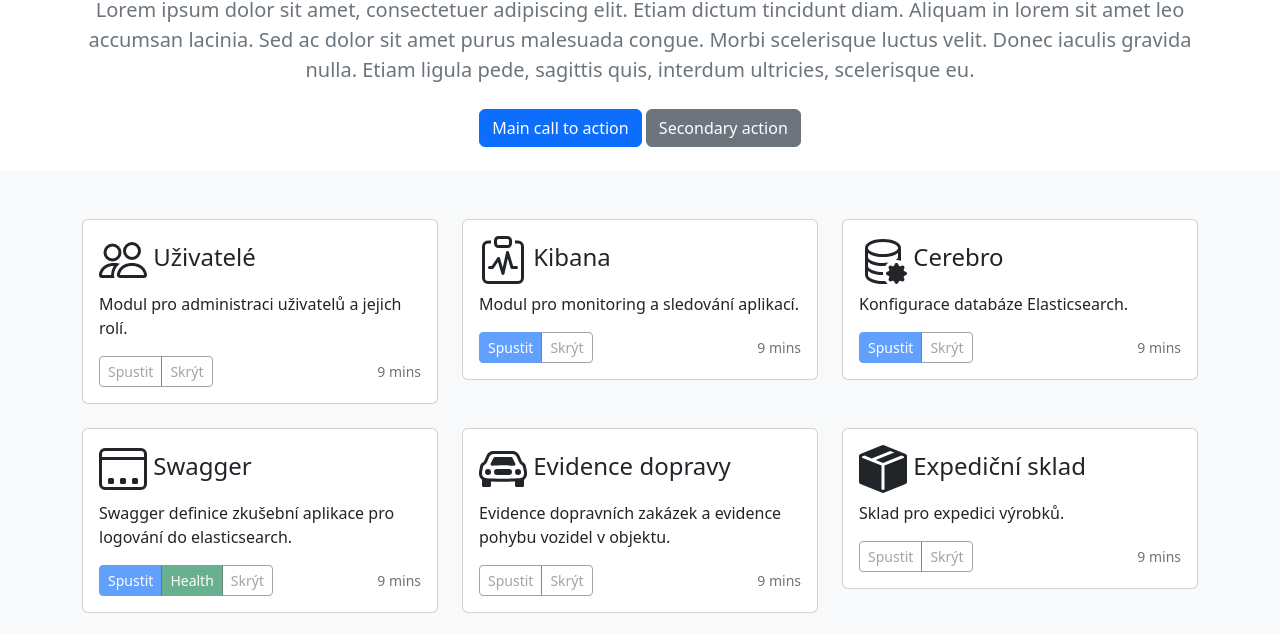
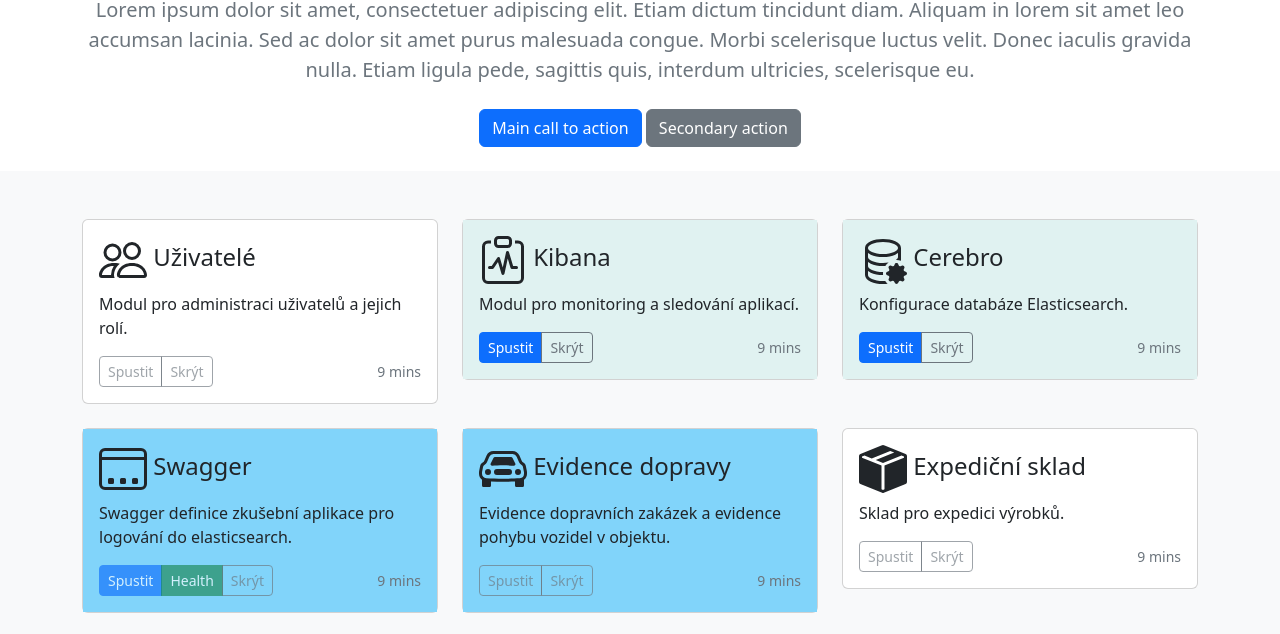
Before and after one commit to ladislav-filip/ElasticLogging, a plain HTML site: page nginx-html/index.html in a window 1280 px wide. Shown: the part 117-751 px from the top of the page. Drawn offline with nearby package versions, Linux system fonts and the light colour scheme.

Commit message:
Vylepšení UI

```diff
--- /dev/null
+++ b/nginx-html/css/demo.css
@@ -0,0 +1,6 @@
+.bg-app3 {
+    background-color: #E0F2F1;
+}
+.bg-next {
+    background-color: #81D4FA;
+}
--- a/nginx-html/index.html
+++ b/nginx-html/index.html
@@ -5,6 +5,7 @@
     <meta name="viewport" content="width=device-width, initial-scale=1, shrink-to-fit=no">
     <title>Family Product</title>
     <link rel="stylesheet" href="css/bootstrap.min.css">
+    <link rel="stylesheet" href="css/demo.css">
 </head>
 <body>
 
@@ -66,7 +67,7 @@
                 </div>
                 <div class="col-md-4">
                     <div class="card mb-4 box-shadow">
-                        <div class="card-body">
+                        <div class="card-body bg-app3">
                             <h4>
                                 <svg xmlns="http://www.w3.org/2000/svg" width="48" height="48" fill="currentColor" class="bi bi-clipboard-pulse" viewBox="0 0 16 16">
                                     <path fill-rule="evenodd" d="M10 1.5a.5.5 0 0 0-.5-.5h-3a.5.5 0 0 0-.5.5v1a.5.5 0 0 0 .5.5h3a.5.5 0 0 0 .5-.5v-1Zm-5 0A1.5 1.5 0 0 1 6.5 0h3A1.5 1.5 0 0 1 11 1.5v1A1.5 1.5 0 0 1 9.5 4h-3A1.5 1.5 0 0 1 5 2.5v-1Zm-2 0h1v1H3a1 1 0 0 0-1 1V14a1 1 0 0 0 1 1h10a1 1 0 0 0 1-1V3.5a1 1 0 0 0-1-1h-1v-1h1a2 2 0 0 1 2 2V14a2 2 0 0 1-2 2H3a2 2 0 0 1-2-2V3.5a2 2 0 0 1 2-2Zm6.979 3.856a.5.5 0 0 0-.968.04L7.92 10.49l-.94-3.135a.5.5 0 0 0-.895-.133L4.232 10H3.5a.5.5 0 0 0 0 1h1a.5.5 0 0 0 .416-.223l1.41-2.115 1.195 3.982a.5.5 0 0 0 .968-.04L9.58 7.51l.94 3.135A.5.5 0 0 0 11 11h1.5a.5.5 0 0 0 0-1h-1.128L9.979 5.356Z"/>
@@ -75,8 +76,8 @@
                             <p class="card-text">Modul pro monitoring a sledování aplikací.</p>
                             <div class="d-flex justify-content-between align-items-center">
                                 <div class="btn-group">
-                                    <a role="button" modul="yes" class="btn btn-sm btn-primary" href="/kibana/" target="_blank" >Spustit</a>
-                                    <button modul="yes" type="button" class="btn btn-sm btn-outline-secondary">Skrýt</button>
+                                    <a role="button" class="btn btn-sm btn-primary" href="/kibana/" target="_blank" >Spustit</a>
+                                    <button type="button" class="btn btn-sm btn-outline-secondary">Skrýt</button>
                                 </div>
                                 <small class="text-muted">9 mins</small>
                             </div>
@@ -85,7 +86,7 @@
                 </div>
                 <div class="col-md-4">
                     <div class="card mb-4 box-shadow">
-                        <div class="card-body">
+                        <div class="card-body bg-app3">
                             <h4>
                                 <svg xmlns="http://www.w3.org/2000/svg" width="48" height="48" fill="currentColor" class="bi bi-database-gear" viewBox="0 0 16 16">
                                     <path d="M12.096 6.223A4.92 4.92 0 0 0 13 5.698V7c0 .289-.213.654-.753 1.007a4.493 4.493 0 0 1 1.753.25V4c0-1.007-.875-1.755-1.904-2.223C11.022 1.289 9.573 1 8 1s-3.022.289-4.096.777C2.875 2.245 2 2.993 2 4v9c0 1.007.875 1.755 1.904 2.223C4.978 15.71 6.427 16 8 16c.536 0 1.058-.034 1.555-.097a4.525 4.525 0 0 1-.813-.927C8.5 14.992 8.252 15 8 15c-1.464 0-2.766-.27-3.682-.687C3.356 13.875 3 13.373 3 13v-1.302c.271.202.58.378.904.525C4.978 12.71 6.427 13 8 13h.027a4.552 4.552 0 0 1 0-1H8c-1.464 0-2.766-.27-3.682-.687C3.356 10.875 3 10.373 3 10V8.698c.271.202.58.378.904.525C4.978 9.71 6.427 10 8 10c.262 0 .52-.008.774-.024a4.525 4.525 0 0 1 1.102-1.132C9.298 8.944 8.666 9 8 9c-1.464 0-2.766-.27-3.682-.687C3.356 7.875 3 7.373 3 7V5.698c.271.202.58.378.904.525C4.978 6.711 6.427 7 8 7s3.022-.289 4.096-.777ZM3 4c0-.374.356-.875 1.318-1.313C5.234 2.271 6.536 2 8 2s2.766.27 3.682.687C12.644 3.125 13 3.627 13 4c0 .374-.356.875-1.318 1.313C10.766 5.729 9.464 6 8 6s-2.766-.27-3.682-.687C3.356 4.875 3 4.373 3 4Z"/>
@@ -95,8 +96,8 @@
                             <p class="card-text">Konfigurace databáze Elasticsearch.</p>
                             <div class="d-flex justify-content-between align-items-center">
                                 <div class="btn-group">
-                                    <a role="button" modul="yes" class="btn btn-sm btn-primary" href="/cerebro/" target="_blank" >Spustit</a>
-                                    <button modul="yes" type="button" class="btn btn-sm btn-outline-secondary">Skrýt</button>
+                                    <a role="button" class="btn btn-sm btn-primary" href="/cerebro/" target="_blank" >Spustit</a>
+                                    <button type="button" class="btn btn-sm btn-outline-secondary">Skrýt</button>
                                 </div>
                                 <small class="text-muted">9 mins</small>
                             </div>
@@ -106,7 +107,7 @@
 
                 <div class="col-md-4">
                     <div class="card mb-4 box-shadow">
-                        <div class="card-body">
+                        <div class="card-body bg-next">
                             <h4>
                                 <svg xmlns="http://www.w3.org/2000/svg" width="48" height="48" fill="currentColor" class="bi bi-window-dock" viewBox="0 0 16 16">
                                     <path d="M3.5 11a.5.5 0 0 0-.5.5v1a.5.5 0 0 0 .5.5h1a.5.5 0 0 0 .5-.5v-1a.5.5 0 0 0-.5-.5h-1Zm3.5.5a.5.5 0 0 1 .5-.5h1a.5.5 0 0 1 .5.5v1a.5.5 0 0 1-.5.5h-1a.5.5 0 0 1-.5-.5v-1Zm4.5-.5a.5.5 0 0 0-.5.5v1a.5.5 0 0 0 .5.5h1a.5.5 0 0 0 .5-.5v-1a.5.5 0 0 0-.5-.5h-1Z"/>
@@ -128,7 +129,7 @@
 
                 <div class="col-md-4">
                     <div class="card mb-4 box-shadow">
-                        <div class="card-body">
+                        <div class="card-body bg-next">
                             <h4>
                                 <svg xmlns="http://www.w3.org/2000/svg" width="48" height="48" fill="currentColor" class="bi bi-car-front" viewBox="0 0 16 16">
                                     <path d="M4 9a1 1 0 1 1-2 0 1 1 0 0 1 2 0Zm10 0a1 1 0 1 1-2 0 1 1 0 0 1 2 0ZM6 8a1 1 0 0 0 0 2h4a1 1 0 1 0 0-2H6ZM4.862 4.276 3.906 6.19a.51.51 0 0 0 .497.731c.91-.073 2.35-.17 3.597-.17 1.247 0 2.688.097 3.597.17a.51.51 0 0 0 .497-.731l-.956-1.913A.5.5 0 0 0 10.691 4H5.309a.5.5 0 0 0-.447.276Z"/>
```
